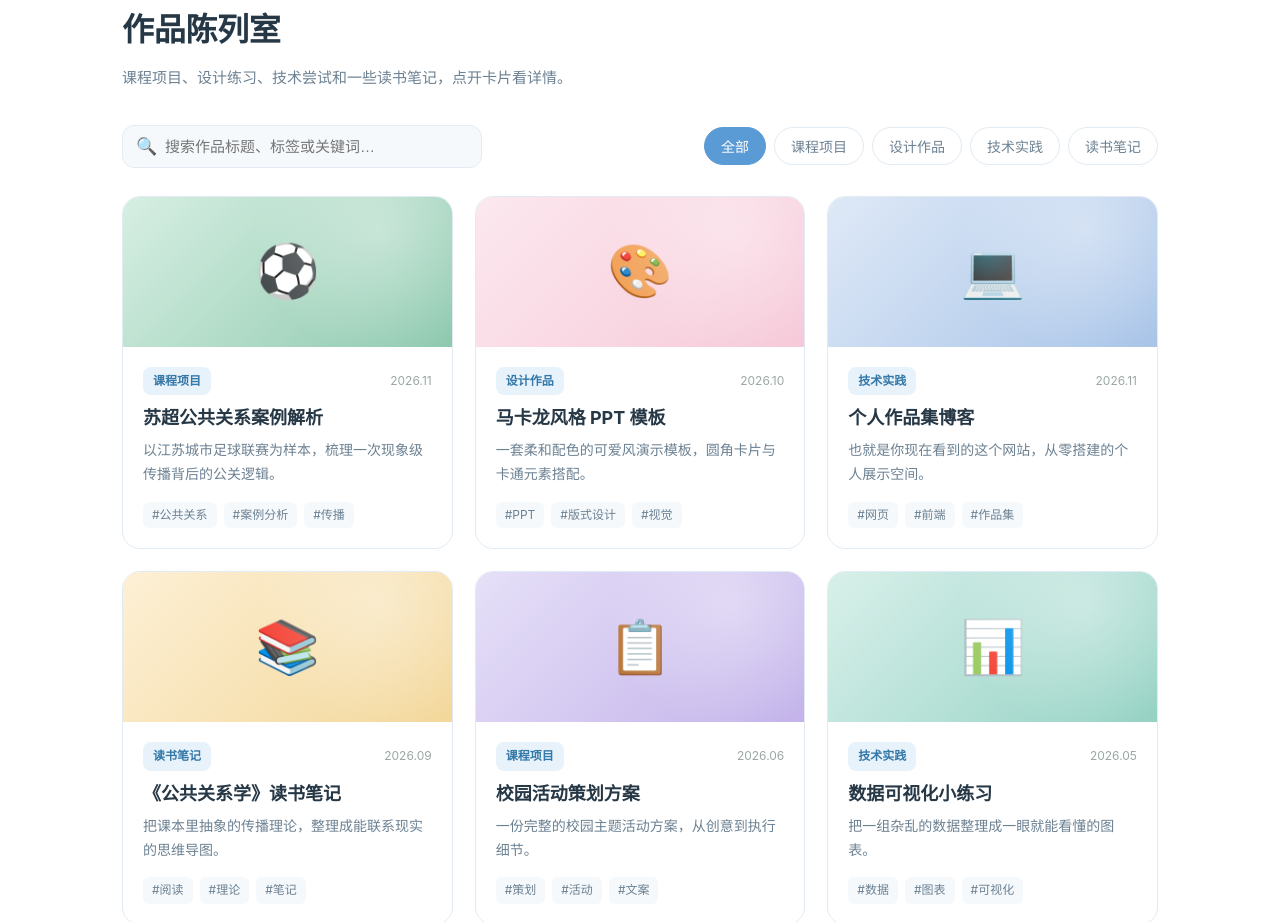
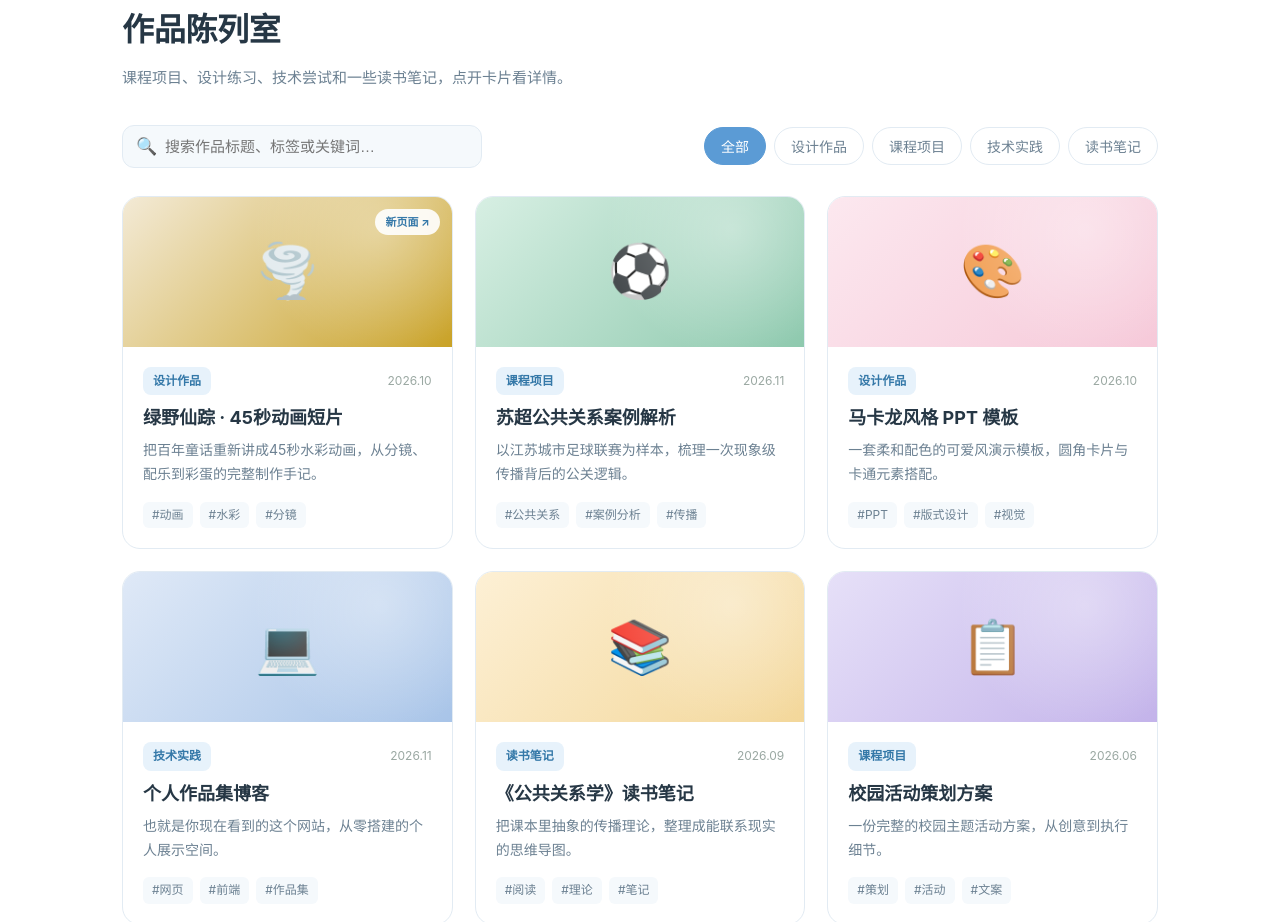
Before and after one commit to Fin0007/Assignment2.github.io, a plain HTML site: page 个人博客.html in a window 1280 px wide. Shown: the part 832-1754 px from the top of the page. Drawn offline with Linux system fonts and the light colour scheme.

Commit message:
Add files via upload

```diff
--- a/个人博客.html
+++ b/个人博客.html
@@ -100,6 +100,7 @@
   .card:hover{transform:translateY(-5px);box-shadow:var(--shadow-hover);border-color:transparent}
   .cover{height:150px;display:grid;place-items:center;font-size:52px;position:relative;overflow:hidden}
   .cover::after{content:"";position:absolute;inset:0;background:radial-gradient(circle at 78% 22%,rgba(255,255,255,.35),transparent 45%)}
+  .ext-badge{position:absolute;top:12px;right:12px;z-index:2;background:rgba(255,255,255,.9);color:var(--accent-deep);font-size:11px;font-weight:700;padding:4px 10px;border-radius:999px}
   .card-body{padding:20px;display:flex;flex-direction:column;flex:1}
   .card-top{display:flex;align-items:center;justify-content:space-between;margin-bottom:10px}
   .cat{font-size:12px;font-weight:700;color:var(--accent-deep);background:var(--accent-soft);padding:4px 10px;border-radius:8px}
@@ -354,6 +355,17 @@
         details 详情段落数组 / date 日期 / emoji 封面图标 / cover 封面渐变CSS */
 const WORKS = [
   {
+    title:"绿野仙踪 · 45秒动画短片", category:"设计作品", tags:["动画","水彩","分镜"],
+    summary:"把百年童话重新讲成45秒水彩动画，从分镜、配乐到彩蛋的完整制作手记。",
+    details:[
+      "用45秒重新讲述《绿野仙踪》：龙卷风卷走小屋，四个心怀遗憾的同伴在花田相遇，最后走回那本摊开的书里。",
+      "这是一个完整的互动展示页，包含成片播放、分镜一览、角色心愿、制作流程、配色方案和趣味小测验。",
+      "点开作品卡片即可进入完整展示页面。"
+    ],
+    date:"2026.10", emoji:"🌪️", cover:"linear-gradient(135deg,#f3ead6,#c9a227)",
+    link:"oz.html"
+  },
+  {
     title:"苏超公共关系案例解析", category:"课程项目", tags:["公共关系","案例分析","传播"],
     summary:"以江苏城市足球联赛为样本，梳理一次现象级传播背后的公关逻辑。",
     details:[
@@ -444,7 +456,7 @@ function renderWorks(){
   }
   grid.innerHTML = list.map((w,i)=>`
     <article class="card" data-idx="${WORKS.indexOf(w)}">
-      <div class="cover" style="background:${w.cover}">${w.emoji}</div>
+      <div class="cover" style="background:${w.cover}">${w.emoji}${w.link?'<span class="ext-badge">新页面 ↗</span>':''}</div>
       <div class="card-body">
         <div class="card-top"><span class="cat">${w.category}</span><span class="date">${w.date}</span></div>
         <h3>${w.title}</h3>
@@ -453,7 +465,11 @@ function renderWorks(){
       </div>
     </article>`).join('');
   grid.querySelectorAll('.card').forEach(card=>{
-    card.addEventListener('click',()=>openModal(WORKS[card.dataset.idx]));
+    card.addEventListener('click',()=>{
+      const w = WORKS[card.dataset.idx];
+      if(w.link){ window.open(w.link,'_blank'); }
+      else { openModal(w); }
+    });
   });
 }
 
```
